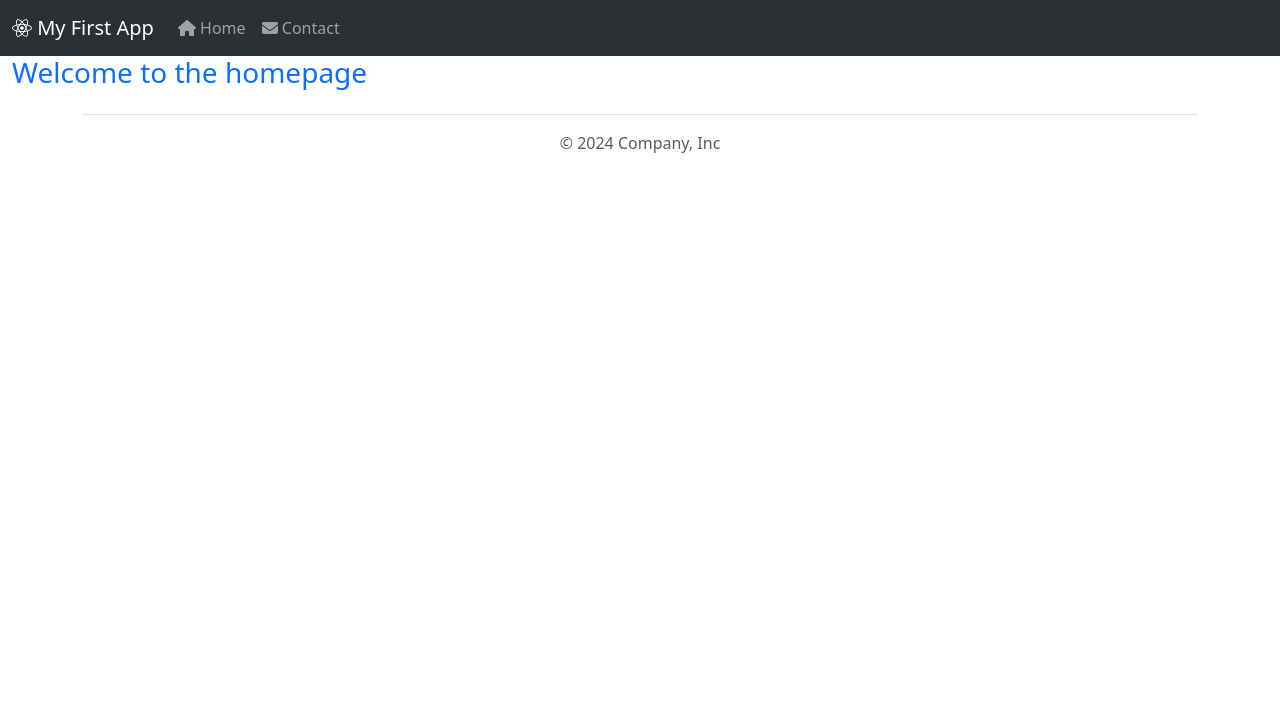
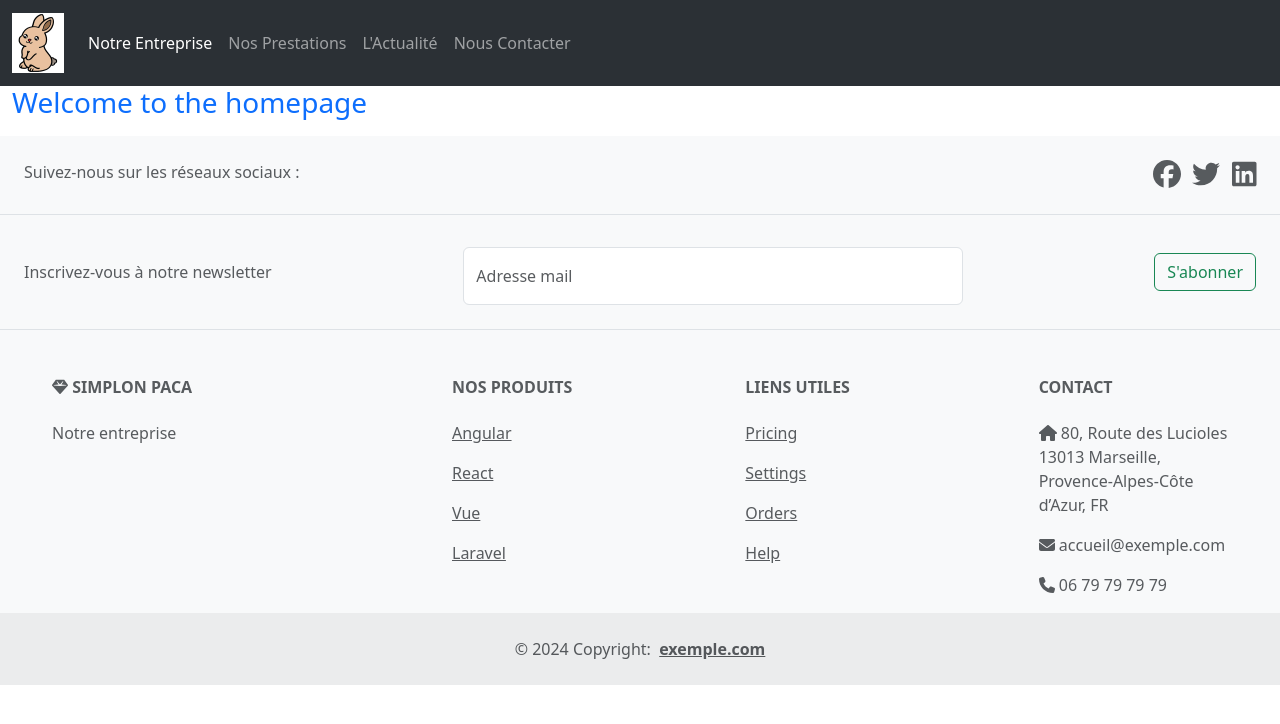
Before and after one commit to gpuberos/my-first-app, a React (Create React App) app: page / in a window 1280 px wide. Shown: the top 724 px of the page. Built offline with nearby package versions, Linux system fonts and the light colour scheme.

Commit message:
add: Header Footer and routes for new components

```diff
--- a/src/App.js
+++ b/src/App.js
@@ -1,5 +1,8 @@
 import { Routes, Route } from "react-router-dom";
 import Home from "./components/Home";
+import Business from "./components/Business";
+import Service from "./components/Service";
+import Blog from "./components/Blog";
 import Contact from "./components/Contact";
 
 function App() {
@@ -7,7 +10,10 @@ function App() {
 		<main className="App">
 			<Routes>
 				<Route path="/" element={<Home/>} />
-				<Route path="/contact" element={<Contact/>} />
+				<Route path="/business" element={<Business/>} />
+				<Route path="/service" element={<Service/>} />
+				<Route path="/blog" element={<Blog />} />
+				<Route path="/contact" element={<Contact />} />
 			</Routes>
 		</main>
 	);
--- /dev/null
+++ b/src/components/Blog/index.js
@@ -0,0 +1,11 @@
+import Wrapper from "../Wrapper";
+
+const index = () => {
+    return (
+        <Wrapper>
+            <h1 className="h3 text-primary">L'Actualité</h1>
+        </Wrapper>
+    );
+};
+
+export default index;
--- /dev/null
+++ b/src/components/Business/index.js
@@ -0,0 +1,11 @@
+import Wrapper from "../Wrapper";
+
+const index = () => {
+    return (
+        <Wrapper>
+            <h1 className="h3 text-primary">Notre Entreprise</h1>
+        </Wrapper>
+    );
+};
+
+export default index;
--- /dev/null
+++ b/src/components/Service/index.js
@@ -0,0 +1,11 @@
+import Wrapper from "../Wrapper";
+
+const index = () => {
+    return (
+        <Wrapper>
+            <h1 className="h3 text-primary">Nos Prestations</h1>
+        </Wrapper>
+    );
+};
+
+export default index;
--- a/src/components/Wrapper/Footer.js
+++ b/src/components/Wrapper/Footer.js
@@ -1,12 +1,111 @@
+import { Link } from "react-router-dom";
+import { faFacebook, faTwitter, faLinkedin } from "@fortawesome/free-brands-svg-icons";
+import { faEnvelope, faGem, faHome, faPhone } from "@fortawesome/free-solid-svg-icons";
+import { FontAwesomeIcon } from "@fortawesome/react-fontawesome";
+
 const Footer = () => {
-    return (
-        <footer>
-            <div className="container">
-                <footer className="py-3 my-4 border-top">
-                    <p className="text-center text-body-secondary">© 2024 Company, Inc</p>
-                </footer>
+return (
+    <footer className="text-center text-lg-start bg-light text-muted mt-3">
+        <section className="d-flex justify-content-center justify-content-lg-between p-4 border-bottom">
+            <div className="me-5 d-none d-lg-block">
+                <span>Suivez-nous sur les réseaux sociaux :</span>
             </div>
-        </footer>
+            <div className="d-flex justify-content-between col-3 col-sm-4 col-lg-2 col-xl-1">
+                <Link to={"https://www.facebook.com/dsi.mediterranee"} className="text-reset">
+                    <FontAwesomeIcon className="fs-3" icon={faFacebook}/>
+                </Link>
+                <Link to={"https://twitter.com/DsiMediterranee"} className="text-reset">
+                    <FontAwesomeIcon className="fs-3" icon={faTwitter}/>
+                </Link>
+                <Link to={"https://fr.linkedin.com/company/dsi-m%C3%A9diterran%C3%A9e-entreprise-adapt%C3%A9e-et-solidaire"} className="text-reset">
+                    <FontAwesomeIcon className="fs-3" icon={faLinkedin}/>
+                </Link>
+            </div>
+        </section>
+        <section className="d-none d-lg-flex justify-content-center justify-content-lg-between p-4 border-bottom">
+            <form className="col-12">
+                <div className="row d-flex justify-content-between">
+                    <div className="col-auto  d-flex align-items-center">
+                        <p className="mb-0">Inscrivez-vous à notre newsletter</p>
+                    </div>
+                    <div className="col-md-5 col-12">
+                        <div className="form-floating mt-2">
+                            <input type="email" id="floatingInput" placeholder="name@example.com" className="form-control" />
+                            <label className="form-label" htmlFor="floatingInput">Adresse mail</label>
+                        </div>
+                        {/* <EmailInput /> */}
+                    </div>
+                    <div className="col-auto d-flex align-items-center">
+                        <button type="submit" className="btn btn btn-outline-success">
+                            S'abonner
+                        </button>
+                    </div>
+                </div>
+            </form>
+        </section>
+
+        <section>
+            <div className="d-flex justify-content-center text-center text-lg-start mt-5 col-12">
+                <div className="row col-12">
+                    <div className="col-7 col-lg-3 mx-auto mb-4">
+                        <h6 className="text-uppercase fw-bold mb-4">
+                            <FontAwesomeIcon icon={faGem}/> Simplon Paca
+                        </h6>
+                        <p>Notre entreprise</p>
+                    </div>
+
+                    <div className="col-5 col-lg-2 mx-auto mb-4">
+                        <h6 className="text-uppercase fw-bold mb-4">Nos Produits</h6>
+                        <p>
+                            <Link href="#!" className="text-reset">Angular</Link>
+                        </p>
+                        <p>
+                            <Link href="#!" className="text-reset">React</Link>
+                        </p>
+                        <p>
+                            <Link href="#!" className="text-reset">Vue</Link>
+                        </p>
+                        <p>
+                            <Link href="#!" className="text-reset">Laravel</Link>
+                        </p>
+                    </div>
+
+                    <div className="col-5 col-lg-2 mx-auto mb-4">
+                        <h6 className="text-uppercase fw-bold mb-4">Liens utiles</h6>
+                        <p>
+                            <Link href="#!" className="text-reset">Pricing</Link>
+                        </p>
+                        <p>
+                            <Link href="#!" className="text-reset">Settings</Link>
+                        </p>
+                        <p>
+                            <Link href="#!" className="text-reset">Orders</Link>
+                        </p>
+                        <p>
+                            <Link href="#!" className="text-reset">Help</Link>
+                        </p>
+                    </div>
+
+                    <div className="col-7 col-lg-2 mx-auto mb-md-0 mb-4">
+                        <h6 className="text-uppercase fw-bold mb-4">Contact</h6>
+                        <address>
+                            <Link href="https://www.google.fr/maps/place/" className="text-reset link-underline link-underline-opacity-0"><FontAwesomeIcon icon={faHome}/> 80, Route des Lucioles<br/> 13013 Marseille,<br/> Provence-Alpes-Côte d’Azur, FR</Link>
+                        </address>
+                        <address>
+                            <Link href="mailto:accueil@exemple.com" className="text-reset link-underline link-underline-opacity-0"><FontAwesomeIcon icon={faEnvelope}/> accueil@exemple.com</Link>
+                        </address>
+                        <address>
+                            <Link href="tel:+13115552368" className="text-reset link-underline link-underline-opacity-0"><FontAwesomeIcon icon={faPhone}/> 06 79 79 79 79</Link>
+                        </address>
+                    </div>
+                </div>
+            </div>
+        </section>
+        <div className="text-center p-4" style={{backgroundColor:"rgba(0, 0, 0, 0.05)"}}>
+            © {new Date().getFullYear()} Copyright: &nbsp;
+            <Link className="text-reset fw-bold" href="https://www.exemple.com/">exemple.com</Link>
+        </div>
+    </footer>
     );
 };
 
--- a/src/components/Wrapper/Header.js
+++ b/src/components/Wrapper/Header.js
@@ -1,32 +1,35 @@
 import { Link } from "react-router-dom";
-import '../../assets/styles/header.css';
-import { FontAwesomeIcon } from '@fortawesome/react-fontawesome';
-import { faHome, faEnvelope } from "@fortawesome/free-solid-svg-icons";
-import { faReact } from '@fortawesome/free-brands-svg-icons';
+import lapin from "../../assets/images/bunny.webp";
 
 const Header = () => {
     return (
-        <header>
         <nav className="navbar navbar-expand-lg bg-body-tertiary" data-bs-theme="dark">
             <div className="container-fluid">
-                    <Link className="navbar-brand" to={"/"}><FontAwesomeIcon icon={faReact} /> My First App</Link>
-                    <button className="navbar-toggler" type="button" data-bs-toggle="collapse" data-bs-target="#navbarSupportedContent" aria-controls="navbarSupportedContent" aria-expanded="false" aria-label="Toggle navigation">
+                <Link className="navbar-brand" to={"/"}>
+                    <img src={lapin} alt="logo lapin" style={{height:"60px"}} />
+                </Link>
+                <button className="navbar-toggler" type="button" data-bs-toggle="collapse" data-bs-target="#navbarNav" aria-controls="navbarNav" aria-expanded="false" aria-label="Toggle navigation">
                     <span className="navbar-toggler-icon"></span>
                 </button>
-                    <div className="collapse navbar-collapse" id="navbarSupportedContent">
-                        <ul className="navbar-nav me-auto mb-2 mb-lg-0">
+                <div className="collapse navbar-collapse" id="navbarNav">
+                    <ul className="navbar-nav">
                         <li className="nav-item">
-                                <Link className="nav-link" aria-current="page" to={"/"}><FontAwesomeIcon icon={faHome} /> Home</Link>
+                            <Link className="nav-link active" aria-current="page" to={"/business"}>Notre Entreprise</Link>
                         </li>
                         <li className="nav-item">
-                                <Link className="nav-link" to={"/contact"}><FontAwesomeIcon icon={faEnvelope} /> Contact</Link>
+                            <Link className="nav-link" to={"/service"}>Nos Prestations</Link>
+                        </li>
+                        <li className="nav-item">
+                            <Link className="nav-link" to={"/blog"}>L'Actualité</Link>
+                        </li>
+                        <li className="nav-item">
+                            <Link className="nav-link" to={"/contact"}>Nous Contacter</Link>
                         </li>
                     </ul>
                 </div>
             </div>
         </nav>
-        </header>
     );
-};
+}
 
 export default Header;
```
Also changed, not shown: 1 other file (tests, documents, lock files or other folders). Lines whose indentation alone changed are shown as unchanged.
